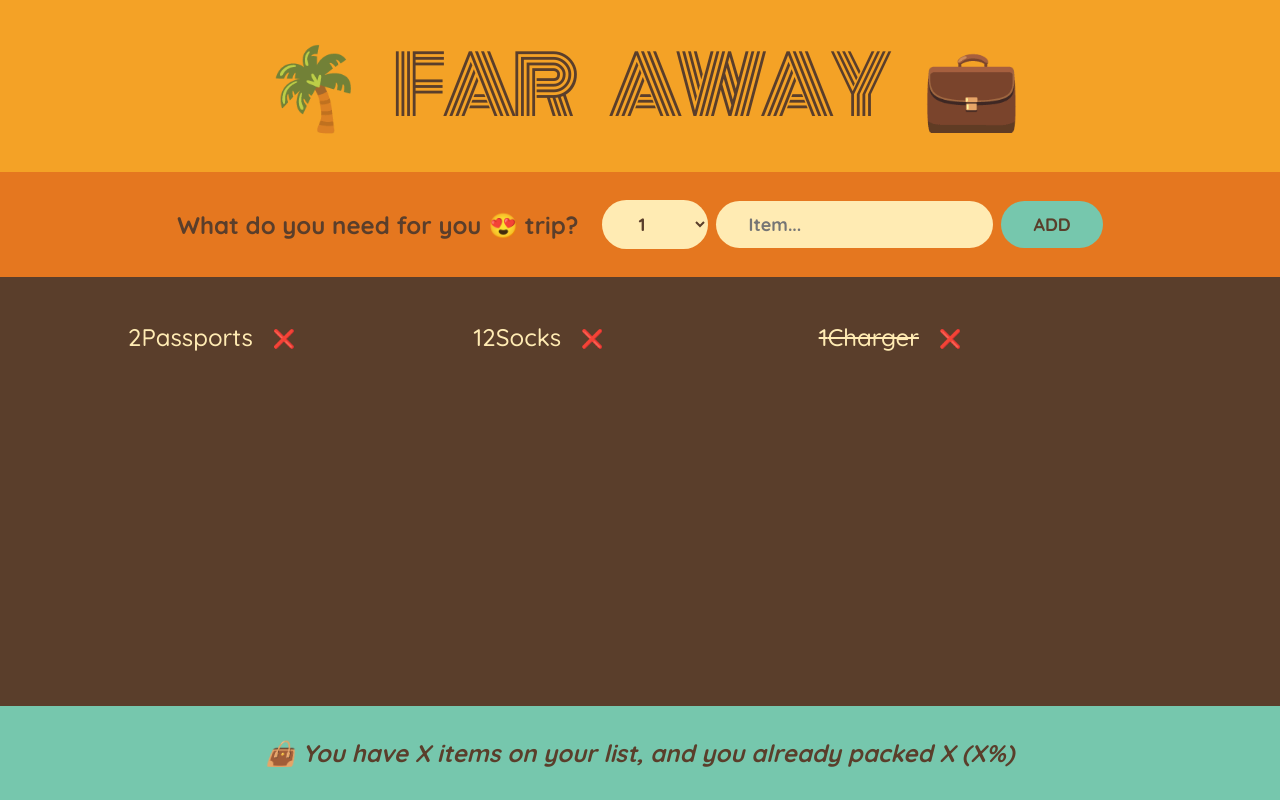
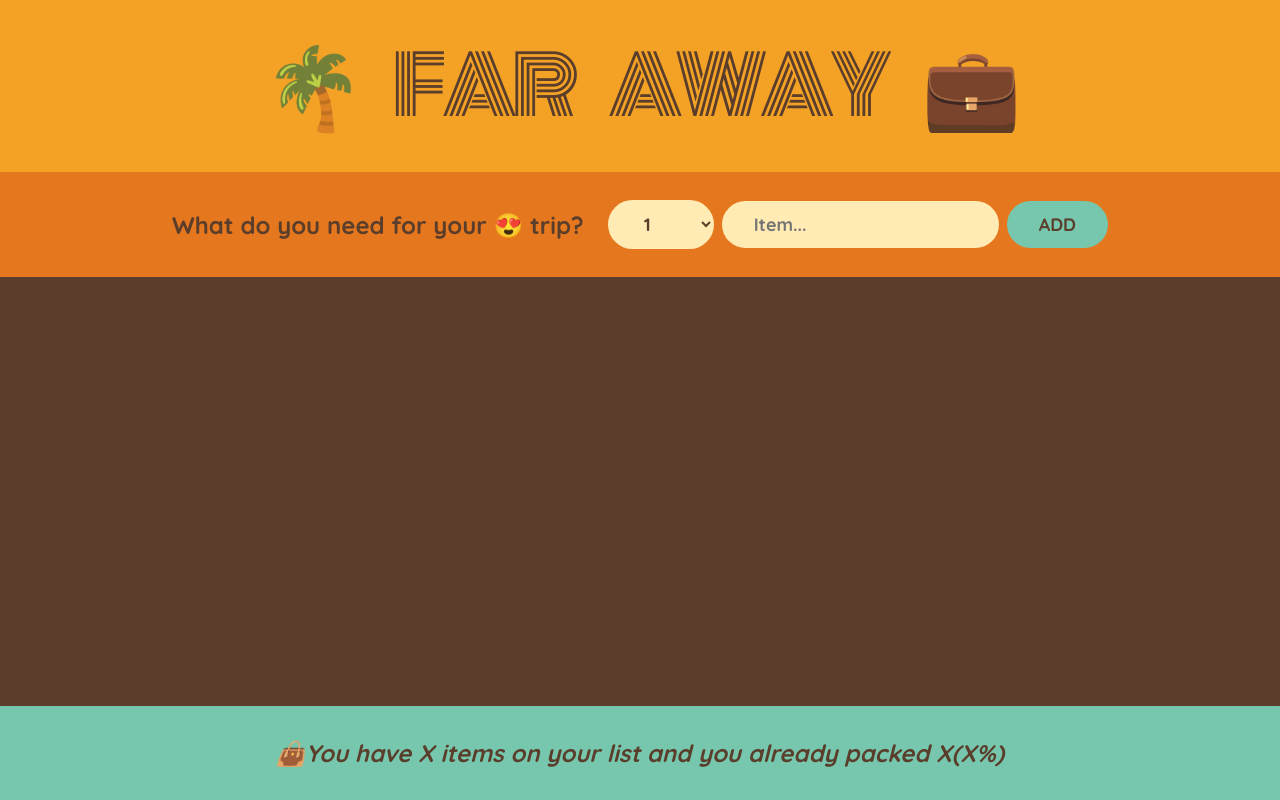
Before and after one commit to darkangel7863/travel-list, a React (Create React App) app: page / in a window 1280 px wide. Built offline with nearby package versions, Linux system fonts and the light colour scheme.

Commit message:
Building the add and delete function in the list

```diff
--- a/src/App.js
+++ b/src/App.js
@@ -1,41 +1,48 @@
 import { useState } from 'react';
 
-const initialItems = [
-  { id: 1, description: 'Passports', quantity: 2, packed: false },
-  { id: 2, description: 'Socks', quantity: 12, packed: false },
-  { id: 3, description: 'Charger', quantity: 1, packed: true },
-];
+// const initialItems = [
+//   { id: 1, description: 'Passports', quantity: 2, packed: false },
+//   { id: 2, description: 'Socks', quantity: 12, packed: false },
+//   { id: 3, description: 'Charger', quantity: 1, packed: true },
+// ];
+
 export default function App() {
+  const [items, setItems] = useState([]);
+  function handleAddItems(item) {
+    setItems(items => [...items, item]);
+  }
+  function handleDeleteItem(id) {
+    setItems(items => items.filter(item => item.id !== id));
+  }
   return (
     <div className="app">
       <Logo />
-      <Form />
-      <PackingList />
+      <Form onAddItems={handleAddItems} />
+      <PackingList items={items} onDeleteItem={handleDeleteItem} />
       <Stats />
     </div>
   );
 }
-
 function Logo() {
   return <h1>🌴 Far Away 💼</h1>;
 }
-
-function Form() {
+function Form({ onAddItems }) {
   const [description, setDescription] = useState('');
   const [quantity, setQuantity] = useState(1);
+
   function handleSubmit(e) {
     e.preventDefault();
     if (!description) return;
-    const newItem = { description, quantity, packad: false, id: Date.now() };
-    initialItems.push(newItem);
-    console.log(newItem);
-    console.log(initialItems);
+    const newItem = { description, quantity, packed: false, id: Date.now() };
+
+    onAddItems(newItem);
+
     setDescription('');
     setQuantity(1);
   }
   return (
     <form className="add-form" onSubmit={handleSubmit}>
-      <h3>What do you need for you 😍 trip?</h3>
+      <h3>What do you need for your 😍 trip?</h3>
       <select
         value={quantity}
         onChange={e => setQuantity(Number(e.target.value))}
@@ -45,6 +52,7 @@
             {num}
           </option>
         ))}
+        \
       </select>
       <input
         type="text"
@@ -56,32 +64,31 @@
     </form>
   );
 }
-function PackingList() {
+function PackingList({ items, onDeleteItem }) {
   return (
     <div className="list">
       <ul>
-        {initialItems.map(item => (
-          <Item item={item} key={item.id} />
+        {items.map(item => (
+          <Item item={item} onDeleteItem={onDeleteItem} key={item.id} />
         ))}
       </ul>
     </div>
   );
 }
-function Item({ item }) {
+function Item({ item, onDeleteItem }) {
   return (
     <li>
       <span style={item.packed ? { textDecoration: 'line-through' } : {}}>
-        {item.quantity}
-        {item.description}
+        {item.quantity} {item.description}
       </span>
-      <button>❌</button>
+      <button onClick={() => onDeleteItem(item.id)}>❌</button>
     </li>
   );
 }
 function Stats() {
   return (
     <footer className="stats">
-      <em>👜 You have X items on your list, and you already packed X (X%)</em>
+      <em>👜You have X items on your list and you already packed X(X%)</em>
     </footer>
   );
 }
```
